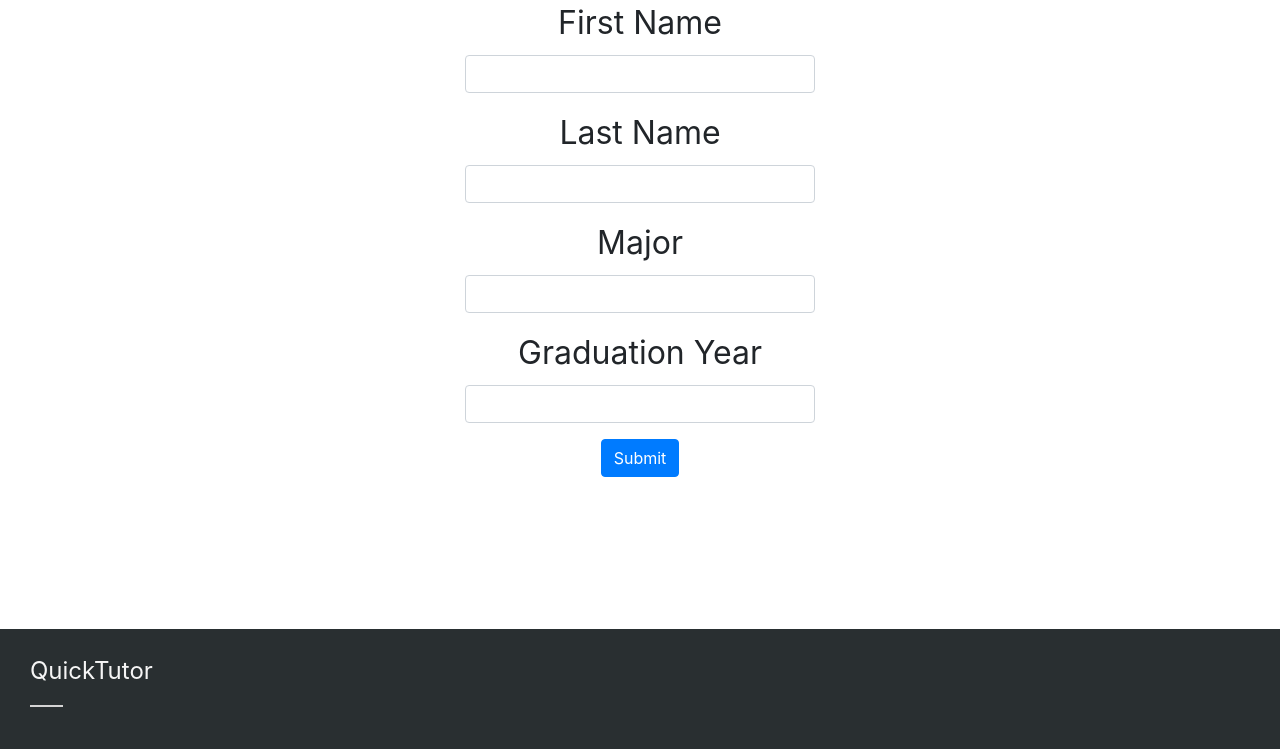
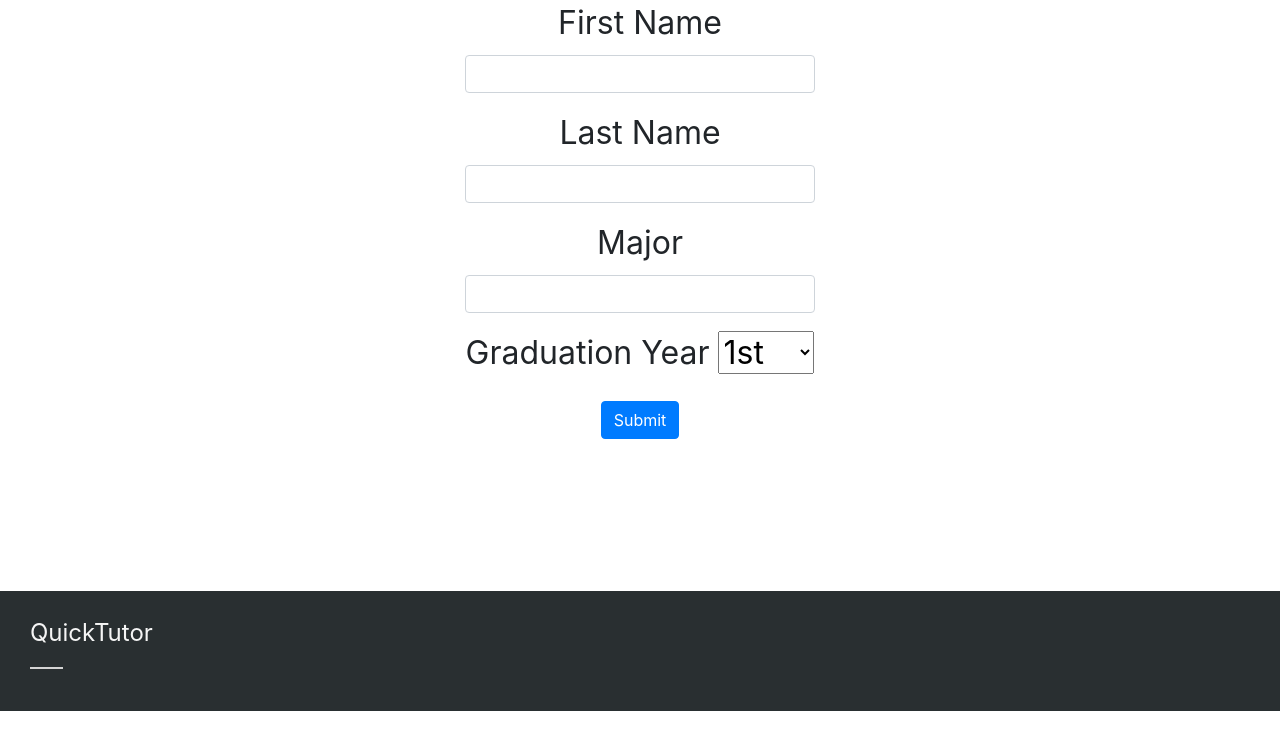
Before and after one commit to alexagomez/quick-tutor-project, a Django app: template QuickTutor/templates/QuickTutor/signupTutor.html in a window 1280 px wide. Shown: the part 325-1074 px from the top of the page. After the commit the page ends 1036 px from the top, so only its background shows below. Run offline with Django 3.2, Linux system fonts and the light colour scheme; the template is opened without the code that fills it, so the values that code supplies are empty; some libraries are stand-ins or nearby versions.

Commit message:
Redid dropdown. Again.

```diff
--- a/QuickTutor/templates/QuickTutor/signupTutor.html
+++ b/QuickTutor/templates/QuickTutor/signupTutor.html
@@ -26,7 +26,13 @@
                     </div>
                     <div class="form-group">
                         <label for="exampleInputEmail1">Graduation Year</label>
-                        <input class="form-control" type="text" name="year" id="year">
+                        <select id="year" name="year">
+                            <option value="1st">1st</option>
+                            <option value="2nd">2nd</option>
+                            <option value="3rd">3rd</option>
+                            <option value="4th">4th</option>
+                            <option value="Grad">Grad</option>
+                        </select>
                     </div>
 
                     <input class="form-control" type="text" name="email" id="email" value="{{ email }}" style="display: none;">
```
Also changed, not shown: QuickTutor/templates/QuickTutor/signupStudent.html (+4 -4 lines).
